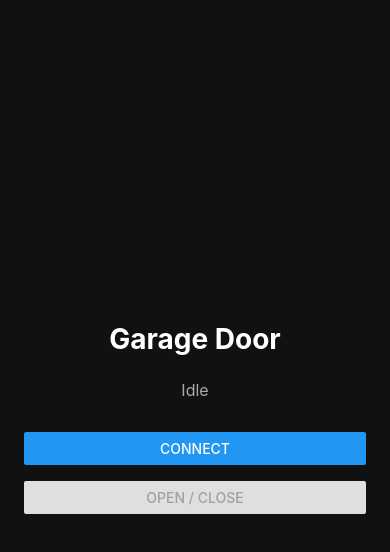
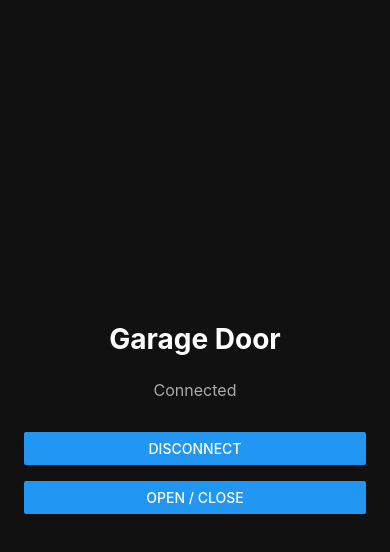
Before and after one commit to Lucas-Miller/GarageDoorOpener, a React Native app: screen / in a window 390 px wide. Both pictures are taken after a click on the button "CONNECT". Shown: the top 552 px of the page. Built offline with nearby package versions, Linux system fonts and the light colour scheme.

Commit message:
added state hooks for UI and mock handlers for actions

```diff
--- a/App.tsx
+++ b/App.tsx
@@ -1,4 +1,4 @@
-import React from 'react';
+import React, { useState } from 'react';
 import {
   Button,
   SafeAreaView,
@@ -9,17 +9,47 @@ import {
 } from 'react-native';
 
 export default function App() {
+  const [status, setStatus] = useState('Idle');
+  const [connected, setConnected] = useState(false);
+
+  const onConnect = () => {
+    setStatus('Connecting…');
+    // mock delay, no BLE yet
+    setTimeout(() => {
+      setConnected(true);
+      setStatus('Connected');
+    }, 400);
+  };
+
+  const onDisconnect = () => {
+    setStatus('Disconnecting…');
+    setTimeout(() => {
+      setConnected(false);
+      setStatus('Disconnected');
+    }, 200);
+  };
+
+  const onToggle = () => {
+    // mock send action
+    setStatus('Sending…');
+    setTimeout(() => setStatus('Sent'), 150);
+  };
+
   return (
     <SafeAreaView style={styles.safe}>
       <StatusBar barStyle="light-content" />
       <View style={styles.container}>
         <Text style={styles.title}>Garage Door</Text>
-        <Text style={styles.status}>Idle</Text>
+        <Text style={styles.status}>{status}</Text>
         <View style={styles.row}>
-          <Button title="Connect" onPress={() => {}} />
+          {connected ? (
+            <Button title="Disconnect" onPress={onDisconnect} />
+          ) : (
+            <Button title="Connect" onPress={onConnect} />
+          )}
         </View>
         <View style={styles.row}>
-          <Button title="Open / Close" onPress={() => {}} disabled />
+          <Button title="Open / Close" onPress={onToggle} disabled={!connected} />
         </View>
       </View>
     </SafeAreaView>
```
